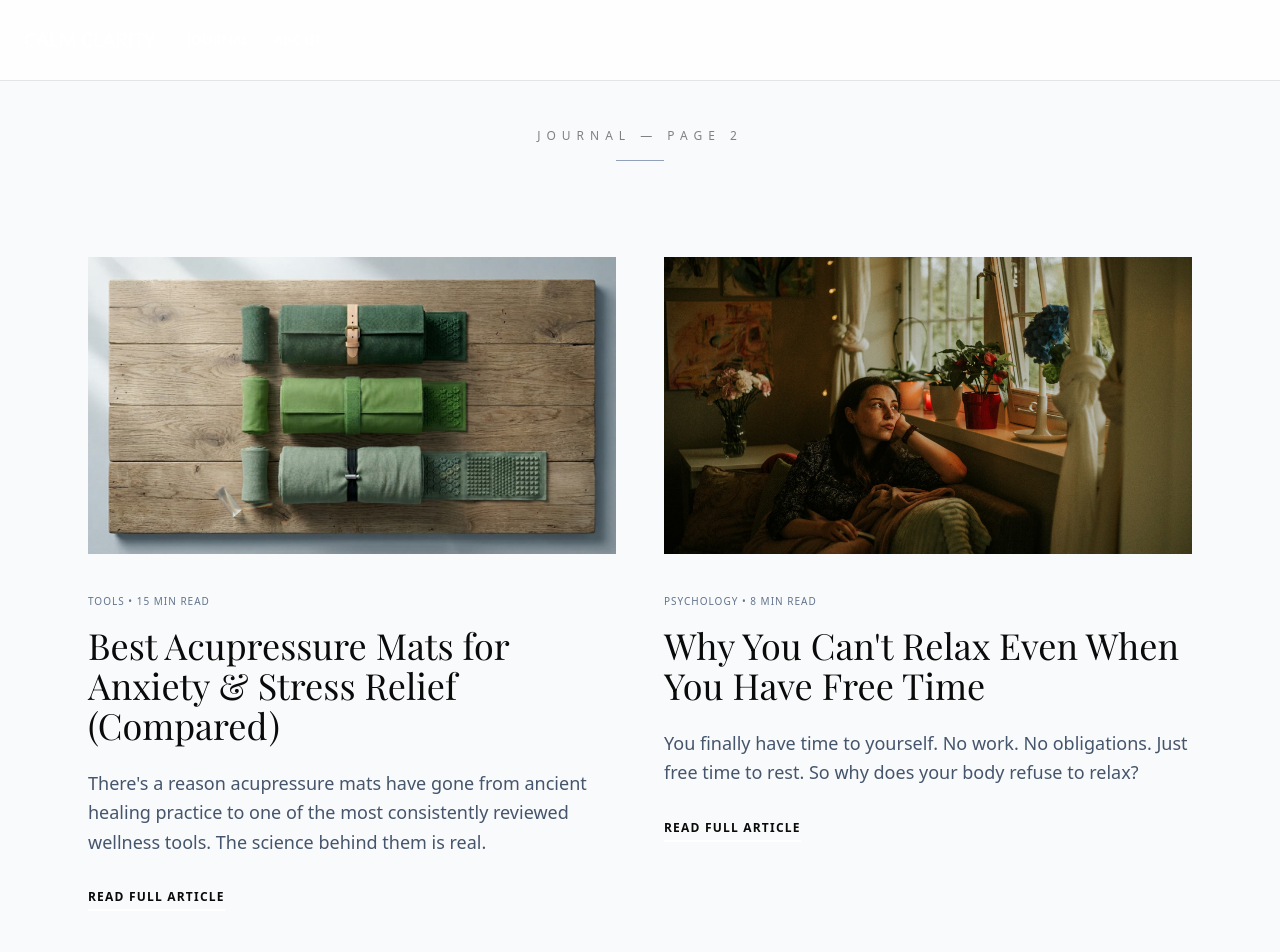
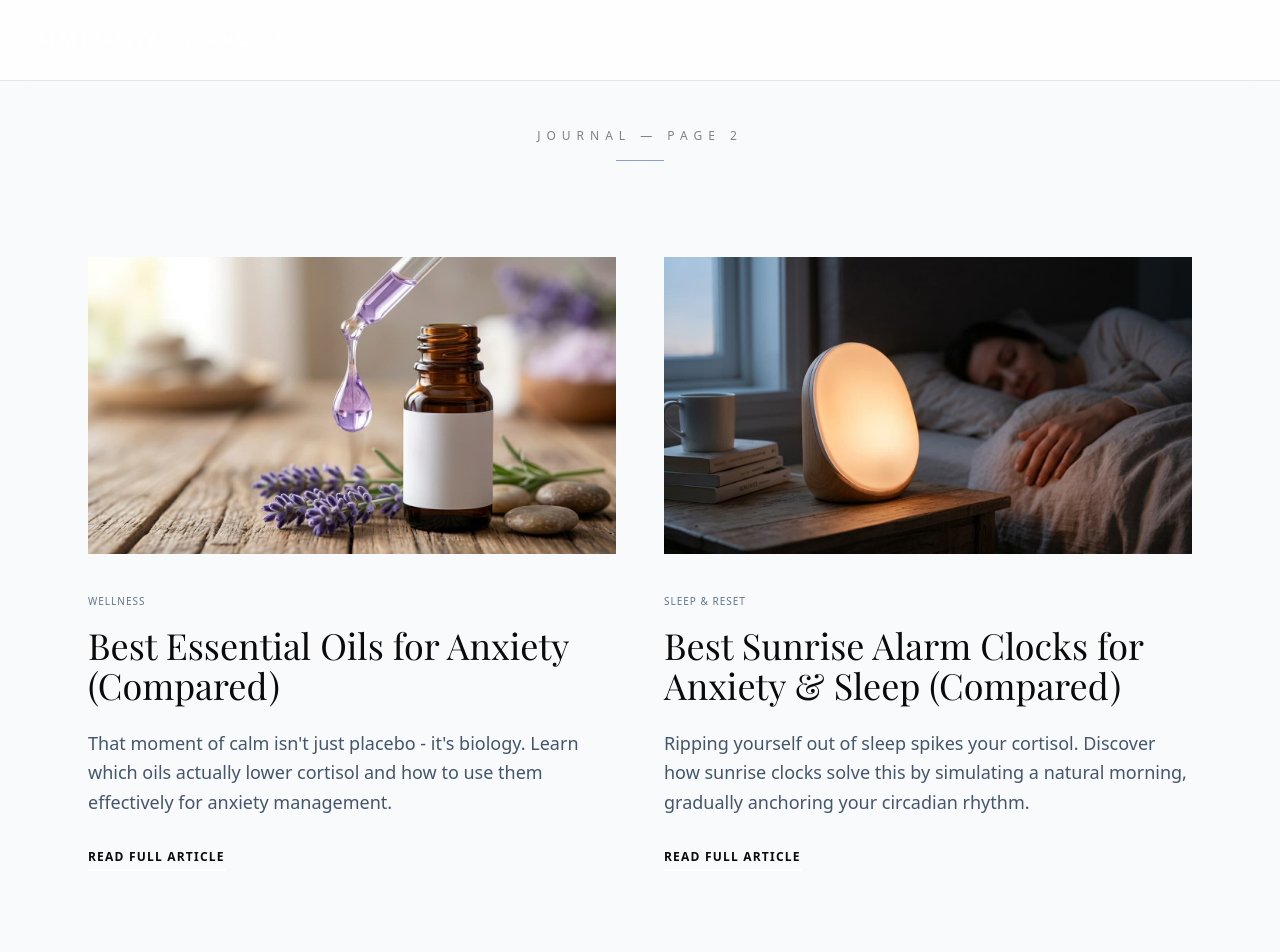
Before and after one commit to FormiloStudios/calmclarity_stitch, a Next.js app: page /journal/2 in a window 1280 px wide. Shown: the top 952 px of the page. Built offline with nearby package versions, Linux system fonts and the light colour scheme; a web font is replaced by a local one.

Commit message:
Moved Essential Oils and Sunrise Alarm Clocks to Journal Page 2 and removed their reading times

```diff
--- a/src/app/journal/2/page.tsx
+++ b/src/app/journal/2/page.tsx
@@ -9,6 +9,20 @@ import { ScrollObserver } from "@/components/ScrollObserver";
 import Link from "next/link";
 
 const articles = [
+    {
+        image: "/besteoc_1.jpg",
+        category: "Wellness",
+        title: "Best Essential Oils for Anxiety (Compared)",
+        description: "That moment of calm isn't just placebo - it's biology. Learn which oils actually lower cortisol and how to use them effectively for anxiety management.",
+        href: "/articles/best-essential-oils-for-anxiety-compared"
+    },
+    {
+        image: "/sunriseclock_1.jpg",
+        category: "Sleep & Reset",
+        title: "Best Sunrise Alarm Clocks for Anxiety & Sleep (Compared)",
+        description: "Ripping yourself out of sleep spikes your cortisol. Discover how sunrise clocks solve this by simulating a natural morning, gradually anchoring your circadian rhythm.",
+        href: "/articles/best-sunrise-alarm-clocks-for-anxiety-and-sleep"
+    },
     {
         image: "/ccmar265.1.jpg",
         category: "Tools",
--- a/src/app/journal/3/page.tsx
+++ b/src/app/journal/3/page.tsx
@@ -18,22 +18,6 @@ const articles: { image: string; category: string; readTime?: string; title: str
         description: "Silence isn't always peaceful. Discover how consistent acoustic backdrops anchor the nervous system and help quiet the mental noise of anxiety.",
         href: "/articles/best-white-noise-machines-for-anxiety-and-sleep"
     },
-    {
-        image: "/besteoc_1.jpg",
-        category: "Wellness",
-        readTime: "24 Min Read",
-        title: "Best Essential Oils for Anxiety (Compared)",
-        description: "That moment of calm isn't just placebo—it's biology. Learn which oils actually lower cortisol and how to use them effectively for anxiety management.",
-        href: "/articles/best-essential-oils-for-anxiety-compared"
-    },
-    {
-        image: "/sunriseclock_1.jpg",
-        category: "Sleep & Reset",
-        readTime: "22 Min Read",
-        title: "Best Sunrise Alarm Clocks for Anxiety & Sleep (Compared)",
-        description: "Ripping yourself out of sleep spikes your cortisol. Discover how sunrise clocks solve this by simulating a natural morning, gradually anchoring your circadian rhythm.",
-        href: "/articles/best-sunrise-alarm-clocks-for-anxiety-and-sleep"
-    }
 ];
 
 export default function JournalPage3() {
```
